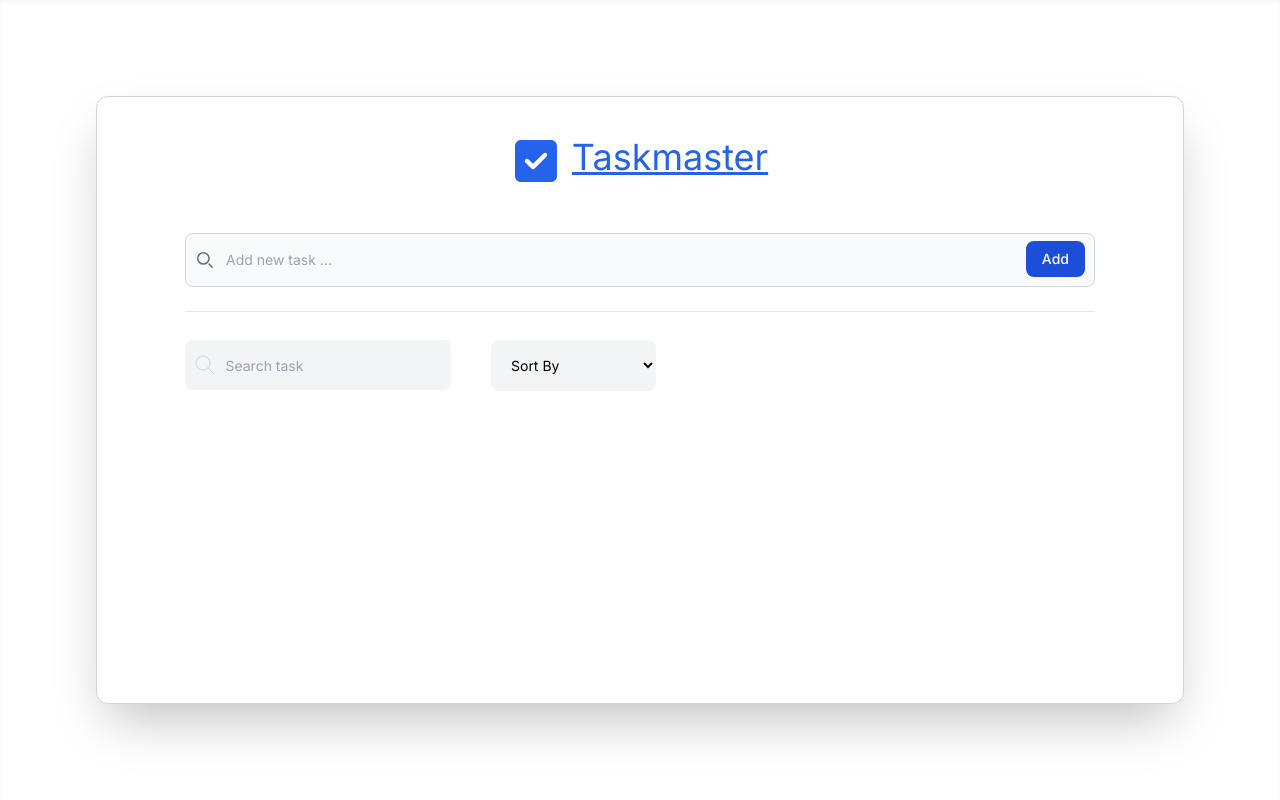
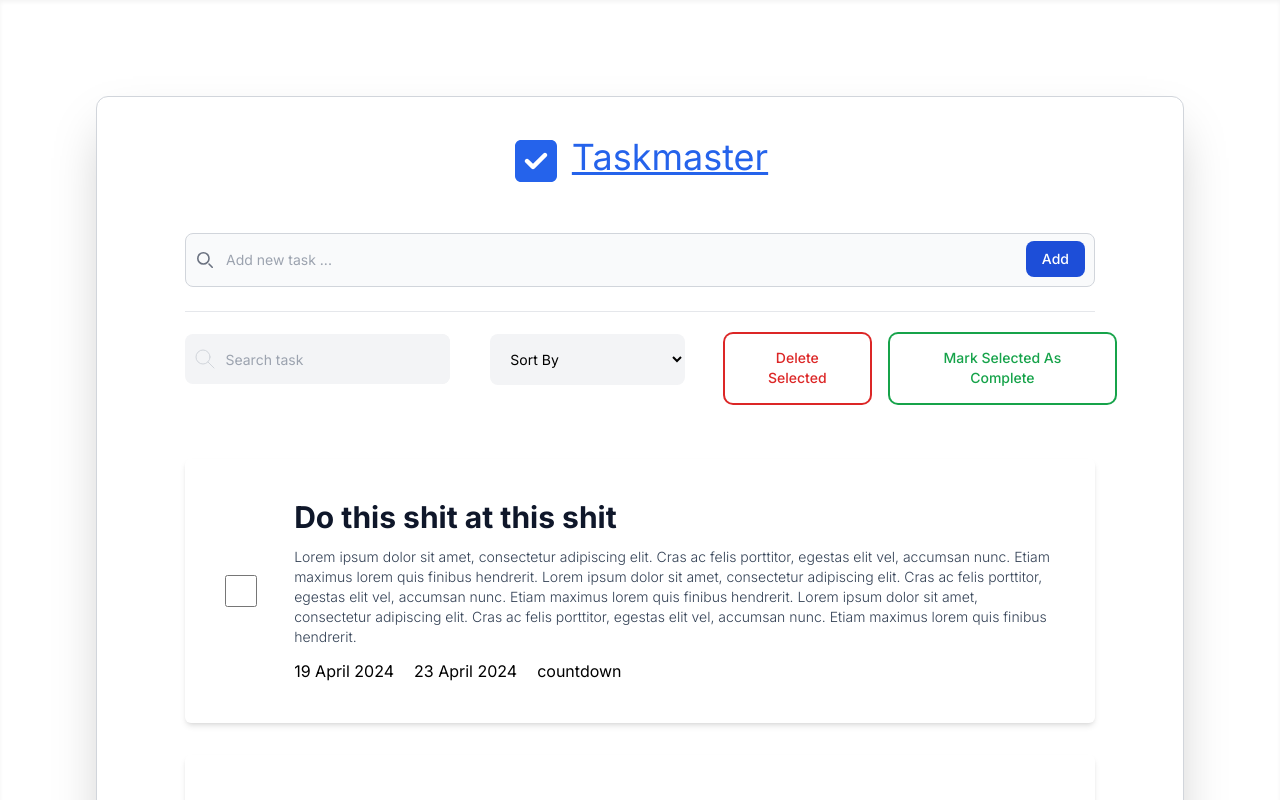
Before and after one commit to titan3755/taskmaster, a Next.js app: page / in a window 1280 px wide. Shown: the top 800 px of the page. Built offline with nearby package versions, Linux system fonts and the light colour scheme.

Commit message:
Added basic UI

```diff
--- a/package.json
+++ b/package.json
@@ -16,7 +16,8 @@
     "@fortawesome/react-fontawesome": "^0.2.0",
     "next": "14.2.2",
     "react": "^18",
-    "react-dom": "^18"
+    "react-dom": "^18",
+    "react-hot-toast": "^2.4.1"
   },
   "devDependencies": {
     "eslint": "^8",
--- a/src/components/main/Main.jsx
+++ b/src/components/main/Main.jsx
@@ -6,8 +6,8 @@ import TitleComp from "./main_comps/Title"
 export default function Main() {
     return (
         <>
-            <div className="w-full h-[100vh] bg-white shadow-inner p-24 flex justify-center align-middle flex-col">
-                <div className="bg-white shadow-2xl border-gray-300 border rounded-xl w-full h-full p-10">
+            <div className="w-full min-h-screen bg-white shadow-inner p-24 flex justify-center align-middle flex-col">
+                <div className="bg-white shadow-2xl border-gray-300 border rounded-xl w-full min-h-max p-10">
                     <MainBox />
                 </div>
             </div>
@@ -21,8 +21,8 @@ function MainBox() {
             <div className="flex flex-col gap-12 justify-center px-12">
                 <TitleComp />
                 <FormComp />
+                <FunctionBarComp />
                 <ItemListComp />
-                <FunctionBarComp />
             </div>
         </>
     )
--- a/src/components/main/main_comps/FunctionBar.jsx
+++ b/src/components/main/main_comps/FunctionBar.jsx
@@ -1,7 +1,7 @@
 export default function FunctionBarComp() {
     return (
         <>
-            <div className="flex flex-row justify-start align-middle gap-10 w-full -mt-[68px]">
+            <div className="flex flex-row justify-start align-middle gap-10 w-full -mt-[26px]">
                 <div className="max-w-md">
                 <div className="relative flex items-center w-full h-[50.4px] rounded-lg bg-gray-100 border-0 overflow-hidden">
                     <div className="grid place-items-center h-full w-12 text-gray-300">
@@ -29,12 +29,18 @@ export default function FunctionBarComp() {
                 </div>
                 </div>
                 <div className="">
-                <select className="py-4 px-4 pe-20 block w-full bg-gray-100 border-transparent rounded-lg text-sm focus:border-blue-500 focus:ring-blue-500 disabled:opacity-50 disabled:pointer-events-none">
-                    <option value="">Sort By</option>
-                    <option>1</option>
-                    <option>2</option>
-                    <option>3</option>
-                </select>
+                    <select className="py-4 px-4 pe-20 block w-full bg-gray-100 border-transparent rounded-lg text-sm focus:border-blue-500 focus:ring-blue-500 disabled:opacity-50 disabled:pointer-events-none">
+                        <option value="">Sort By</option>
+                        <option>Date Added</option>
+                        <option>Name</option>
+                        <option>Deadline</option>
+                    </select>
+                </div>
+                <div className="p-0 b-0 flex flex-row justify-center align-middle hover:text-white">
+                    <button type="button" className="text-red-600 ring-2 ring-red-600 bg-white border- hover:bg-red-600 hover:text-white focus:outline-none focus:ring-4 focus:ring-red-300 font-medium rounded-lg text-sm px-5 py-[14.4px] text-center me-2 mb-2">Delete Selected</button>
+                </div>
+                <div className="p-0 b-0 -mx-7 flex flex-row justify-center align-middle hover:text-white">
+                    <button type="button" className="text-green-600 ring-2 ring-green-600 bg-white border- hover:bg-green-600 hover:text-white focus:outline-none focus:ring-4 focus:ring-green-300 font-medium rounded-lg text-sm px-5 py-[14.4px] text-center me-2 mb-2">Mark Selected As Complete</button>
                 </div>
             </div>
         </>
--- a/src/components/main/main_comps/ItemList.jsx
+++ b/src/components/main/main_comps/ItemList.jsx
@@ -1,17 +1,41 @@
+import smp from "../../../sample_data/sample.json"
 export default function ItemListComp() {
     return (
         <>
-            <div className="">
-
+            <div className="flex flex-col gap-8">
+                {smp.map((objMapped, index) => {
+                    return (
+                        <ItemComp key={index} idv={index} {...objMapped} />
+                    )
+                })}
             </div>
         </>
     )
 }
 
-function ItemComp() {
+function ItemComp(props) {
     return (
         <>
-
+            <div className="flex flex-row justify-center items-center align-middle shadow-md rounded-md w-full p-10">
+                <div className="flex flex-row align-middle items-center w-1/12">
+                    <input id={props.idv} type="checkbox" value="" className="w-8 h-8 text-blue-600 bg-gray-100 border-gray-300 rounded focus:ring-blue-500 " />
+                </div>
+                <div className="flex flex-col justify-center w-11/12 gap-3">
+                    <h1 className="text-3xl font-bold text-start text-slate-900">{props.title}</h1>
+                    <p className="text-start text-sm font-light text-slate-700">{props.desc}</p>
+                    <div className="flex flex-row align-middle items-center gap-5">
+                        <div className="">
+                            {props.date_added}
+                        </div>
+                        <div className="">
+                            {props.deadline}
+                        </div>
+                        <div className="">
+                            countdown
+                        </div>
+                    </div>
+                </div>
+            </div>
         </>
     )
 }
--- /dev/null
+++ b/src/sample_data/sample.json
@@ -0,0 +1,18 @@
+[
+    {
+        "title": "Do this shit at this shit",
+        "desc": "Lorem ipsum dolor sit amet, consectetur adipiscing elit. Cras ac felis porttitor, egestas elit vel, accumsan nunc. Etiam maximus lorem quis finibus hendrerit. Lorem ipsum dolor sit amet, consectetur adipiscing elit. Cras ac felis porttitor, egestas elit vel, accumsan nunc. Etiam maximus lorem quis finibus hendrerit. Lorem ipsum dolor sit amet, consectetur adipiscing elit. Cras ac felis porttitor, egestas elit vel, accumsan nunc. Etiam maximus lorem quis finibus hendrerit.",
+        "date_added": "19 April 2024",
+        "deadline": "23 April 2024",
+        "selected": false,
+        "completed": false
+    },
+    {
+        "title": "Do this shit at this nigga",
+        "desc": "Lorem ipsum dolor sit amet, consectetur adipiscing elit. Cras ac felis porttitor, egestas elit vel, accumsan nunc. Etiam maximus lorem quis finibus hendrerit. Lorem ipsum dolor sit amet, consectetur adipiscing elit. Cras ac felis porttitor, egestas elit vel, accumsan nunc. Etiam maximus lorem quis finibus hendrerit. Lorem ipsum dolor sit amet, consectetur adipiscing elit. Cras ac felis porttitor, egestas elit vel, accumsan nunc. Etiam maximus lorem quis finibus hendrerit.",
+        "date_added": "20 April 2024",
+        "deadline": "24 April 2024",
+        "selected": false,
+        "completed": false
+    }
+]
```
Also changed, not shown: 1 other file (tests, documents, lock files or other folders).
